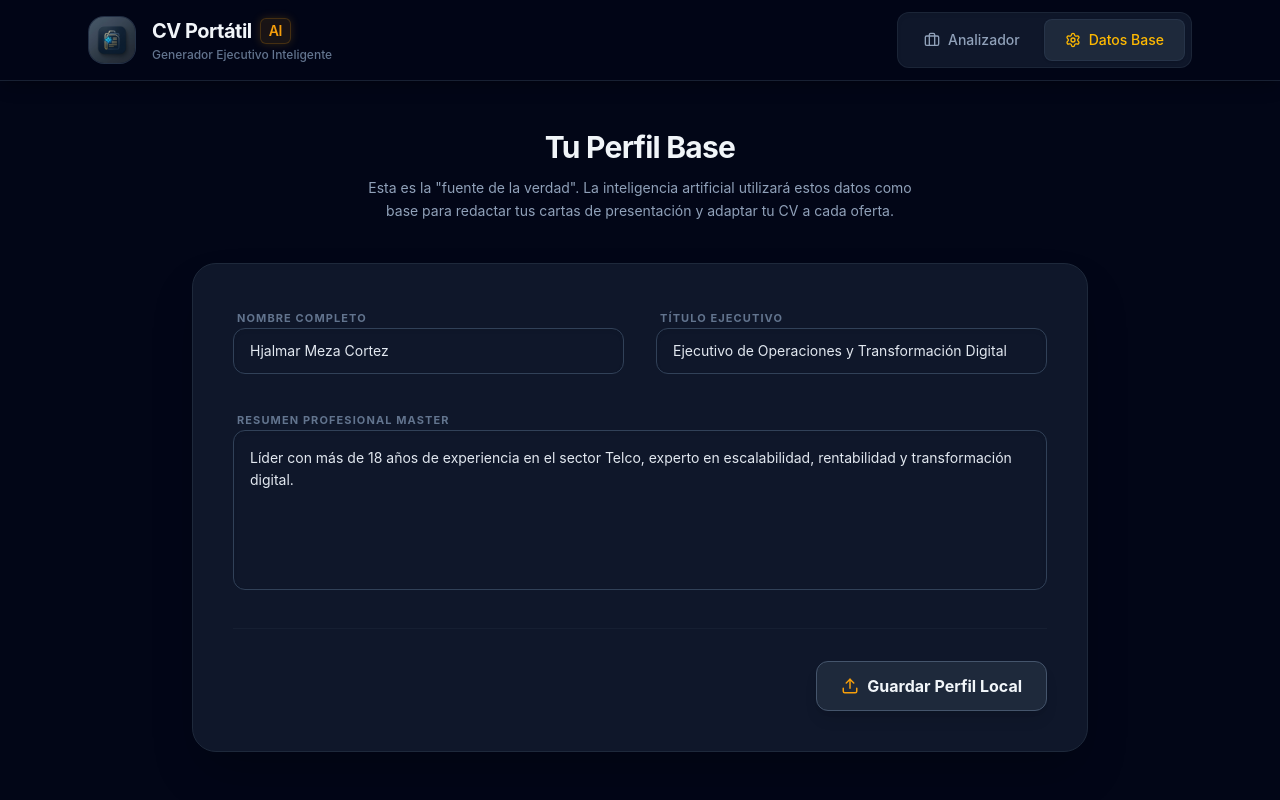
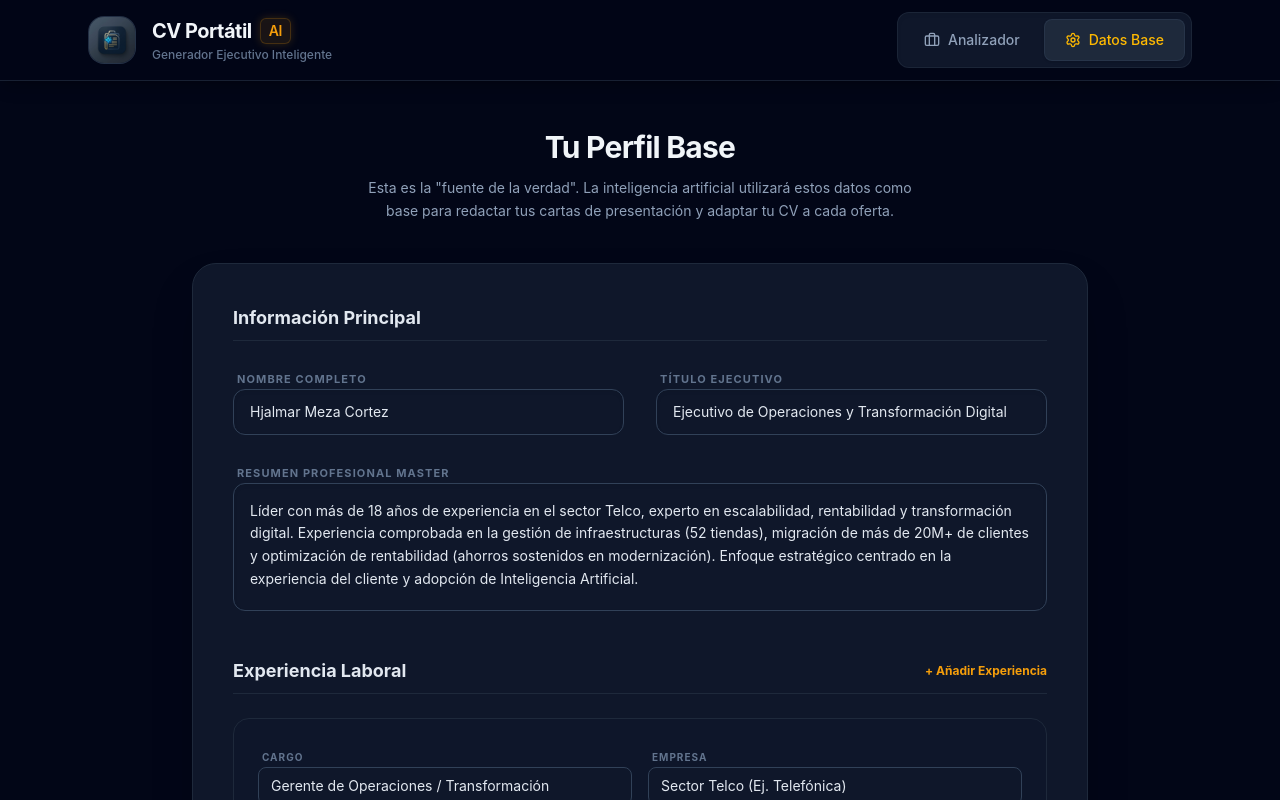
Before and after one commit to hjalmarmeza/CVPortatil-AI, a React (Vite) app: page / in a window 1280 px wide. Both pictures are taken after a click on the button "Datos Base". Shown: the top 800 px of the page. Built offline with nearby package versions, Linux system fonts and the light colour scheme.

Commit message:
Add full Base CV form editing capabilities and populate realistic default data

```diff
--- a/src/App.tsx
+++ b/src/App.tsx
@@ -250,7 +250,10 @@ function App() {
               </p>
             </div>
 
-            <div className="bg-[#0f172a] border border-slate-800 rounded-3xl p-10 shadow-2xl space-y-8">
+            <div className="bg-[#0f172a] border border-slate-800 rounded-3xl p-10 shadow-2xl space-y-10">
+              {/* Basic Info */}
+              <div className="space-y-6">
+                <h3 className="text-lg font-bold text-slate-200 border-b border-slate-800 pb-2">Información Principal</h3>
                 <div className="grid md:grid-cols-2 gap-8">
                   <div className="space-y-2">
                     <label className="text-[11px] font-bold text-slate-500 uppercase tracking-widest pl-1">Nombre Completo</label>
@@ -264,7 +267,61 @@ function App() {
 
                 <div className="space-y-2">
                   <label className="text-[11px] font-bold text-slate-500 uppercase tracking-widest pl-1">Resumen Profesional Master</label>
-                <textarea value={baseCV.summary} onChange={(e) => setBaseCV({...baseCV, summary: e.target.value})} className="w-full h-40 bg-slate-900 border border-slate-700 rounded-xl px-4 py-4 text-sm text-slate-200 focus:outline-none focus:border-amber-500/50 focus:ring-1 focus:ring-amber-500/50 transition-all shadow-inner resize-none leading-relaxed" />
+                  <textarea value={baseCV.summary} onChange={(e) => setBaseCV({...baseCV, summary: e.target.value})} className="w-full h-32 bg-slate-900 border border-slate-700 rounded-xl px-4 py-4 text-sm text-slate-200 focus:outline-none focus:border-amber-500/50 focus:ring-1 focus:ring-amber-500/50 transition-all shadow-inner resize-none leading-relaxed custom-scrollbar" />
+                </div>
+              </div>
+
+              {/* Experience */}
+              <div className="space-y-6">
+                <div className="flex justify-between items-center border-b border-slate-800 pb-2">
+                  <h3 className="text-lg font-bold text-slate-200">Experiencia Laboral</h3>
+                  <button onClick={() => setBaseCV({...baseCV, experience: [...baseCV.experience, {title: '', company: '', period: '', location: '', description: ['']}]})} className="text-xs font-bold text-amber-500 hover:text-amber-400">
+                    + Añadir Experiencia
+                  </button>
+                </div>
+                <div className="space-y-6">
+                  {baseCV.experience.map((exp, idx) => (
+                    <div key={idx} className="bg-slate-900/50 border border-slate-800 rounded-2xl p-6 space-y-4 relative group">
+                      <button onClick={() => setBaseCV({...baseCV, experience: baseCV.experience.filter((_, i) => i !== idx)})} className="absolute top-4 right-4 text-slate-500 hover:text-red-400 opacity-0 group-hover:opacity-100 transition-opacity">
+                        &times; Quitar
+                      </button>
+                      <div className="grid md:grid-cols-2 gap-4">
+                        <div className="space-y-1">
+                          <label className="text-[10px] font-bold text-slate-500 uppercase tracking-widest pl-1">Cargo</label>
+                          <input type="text" value={exp.title} onChange={(e) => { const newExp = [...baseCV.experience]; newExp[idx].title = e.target.value; setBaseCV({...baseCV, experience: newExp}); }} className="w-full bg-slate-900 border border-slate-700 rounded-lg px-3 py-2 text-sm text-slate-200 focus:outline-none focus:border-amber-500/50" />
+                        </div>
+                        <div className="space-y-1">
+                          <label className="text-[10px] font-bold text-slate-500 uppercase tracking-widest pl-1">Empresa</label>
+                          <input type="text" value={exp.company} onChange={(e) => { const newExp = [...baseCV.experience]; newExp[idx].company = e.target.value; setBaseCV({...baseCV, experience: newExp}); }} className="w-full bg-slate-900 border border-slate-700 rounded-lg px-3 py-2 text-sm text-slate-200 focus:outline-none focus:border-amber-500/50" />
+                        </div>
+                        <div className="space-y-1">
+                          <label className="text-[10px] font-bold text-slate-500 uppercase tracking-widest pl-1">Periodo</label>
+                          <input type="text" value={exp.period} onChange={(e) => { const newExp = [...baseCV.experience]; newExp[idx].period = e.target.value; setBaseCV({...baseCV, experience: newExp}); }} placeholder="Ej: 2018 - Presente" className="w-full bg-slate-900 border border-slate-700 rounded-lg px-3 py-2 text-sm text-slate-200 focus:outline-none focus:border-amber-500/50" />
+                        </div>
+                        <div className="space-y-1">
+                          <label className="text-[10px] font-bold text-slate-500 uppercase tracking-widest pl-1">Ubicación</label>
+                          <input type="text" value={exp.location} onChange={(e) => { const newExp = [...baseCV.experience]; newExp[idx].location = e.target.value; setBaseCV({...baseCV, experience: newExp}); }} className="w-full bg-slate-900 border border-slate-700 rounded-lg px-3 py-2 text-sm text-slate-200 focus:outline-none focus:border-amber-500/50" />
+                        </div>
+                      </div>
+                      <div className="space-y-1">
+                        <label className="text-[10px] font-bold text-slate-500 uppercase tracking-widest pl-1">Logros / Funciones (separados por nueva línea)</label>
+                        <textarea value={exp.description.join('\n')} onChange={(e) => { const newExp = [...baseCV.experience]; newExp[idx].description = e.target.value.split('\n').filter(Boolean); setBaseCV({...baseCV, experience: newExp}); }} className="w-full h-24 bg-slate-900 border border-slate-700 rounded-lg px-3 py-2 text-sm text-slate-200 focus:outline-none focus:border-amber-500/50 resize-none custom-scrollbar" />
+                      </div>
+                    </div>
+                  ))}
+                </div>
+              </div>
+
+              {/* Arrays: Skills & Certs */}
+              <div className="grid md:grid-cols-2 gap-8">
+                <div className="space-y-6">
+                  <h3 className="text-lg font-bold text-slate-200 border-b border-slate-800 pb-2">Habilidades Clave</h3>
+                  <textarea value={baseCV.skills.join('\n')} onChange={(e) => setBaseCV({...baseCV, skills: e.target.value.split('\n').filter(Boolean)})} placeholder="Una habilidad por línea..." className="w-full h-40 bg-slate-900 border border-slate-700 rounded-xl px-4 py-4 text-sm text-slate-200 focus:outline-none focus:border-amber-500/50 resize-none custom-scrollbar leading-relaxed" />
+                </div>
+                <div className="space-y-6">
+                  <h3 className="text-lg font-bold text-slate-200 border-b border-slate-800 pb-2">Certificaciones</h3>
+                  <textarea value={baseCV.certifications.join('\n')} onChange={(e) => setBaseCV({...baseCV, certifications: e.target.value.split('\n').filter(Boolean)})} placeholder="Una certificación por línea..." className="w-full h-40 bg-slate-900 border border-slate-700 rounded-xl px-4 py-4 text-sm text-slate-200 focus:outline-none focus:border-amber-500/50 resize-none custom-scrollbar leading-relaxed" />
+                </div>
               </div>
 
               <div className="pt-8 border-t border-slate-800/50 flex justify-end">
--- a/src/data/baseCV.ts
+++ b/src/data/baseCV.ts
@@ -21,36 +21,43 @@ export interface BaseCV {
 export const defaultBaseCV: BaseCV = {
   name: "Hjalmar Meza Cortez",
   title: "Ejecutivo de Operaciones y Transformación Digital",
-  summary: "Líder con más de 18 años de experiencia en el sector Telco, experto en escalabilidad, rentabilidad y transformación digital.",
+  summary: "Líder con más de 18 años de experiencia en el sector Telco, experto en escalabilidad, rentabilidad y transformación digital. Experiencia comprobada en la gestión de infraestructuras (52 tiendas), migración de más de 20M+ de clientes y optimización de rentabilidad (ahorros sostenidos en modernización). Enfoque estratégico centrado en la experiencia del cliente y adopción de Inteligencia Artificial.",
   experience: [
     {
-      title: "Gerente de Operaciones",
-      company: "Telefónica",
-      period: "2015 - Presente",
-      location: "Madrid, España",
+      title: "Gerente de Operaciones / Transformación",
+      company: "Sector Telco (Ej. Telefónica)",
+      period: "2006 - Presente",
+      location: "España / Latam",
       description: [
-        "Liderazgo de equipos multidisciplinarios.",
-        "Implementación de estrategias de transformación digital.",
-        "Optimización de costos operativos en un 20%."
+        "Liderazgo de estrategias de transformación digital y experiencia del cliente (CX).",
+        "Migración y escalabilidad de más de 20M+ de clientes a nuevas plataformas.",
+        "Gestión operativa de 52 tiendas, logrando optimizar la rentabilidad y ahorrando 110K € en procesos de modernización.",
+        "Implementación de cultura de alto rendimiento e integración de IA Generativa en flujos de trabajo."
       ]
     }
   ],
   education: [
     {
-      degree: "MBA",
-      institution: "Escuela de Negocios",
-      period: "2010 - 2012"
+      degree: "Programa de Liderazgo y Transformación",
+      institution: "Tecnológico de Monterrey / CENTRUM",
+      period: "2015"
     }
   ],
   skills: [
     "Liderazgo Exponencial",
     "Transformación Digital",
-    "Gestión de Proyectos",
-    "Inteligencia Artificial"
+    "Experiencia del Cliente (CX)",
+    "Inteligencia Artificial Generativa",
+    "Gestión de Proyectos Ágiles",
+    "Gestión del Cambio",
+    "Optimización de Rentabilidad"
   ],
   certifications: [
     "Habilidades Humanas en la Era de IA - Microsoft",
     "Productividad con Agentes de IA - Microsoft",
-    "Estrategia de IA Generativa - Microsoft"
+    "Estrategia de IA Generativa - Microsoft",
+    "Liderazgo en la Era Digital - Tec. de Monterrey",
+    "NPS y Lealtad del Cliente - Telefónica",
+    "Experto en RGPD (UE) - LinkedIn"
   ]
 };
```
Lines whose indentation alone changed are shown as unchanged.
